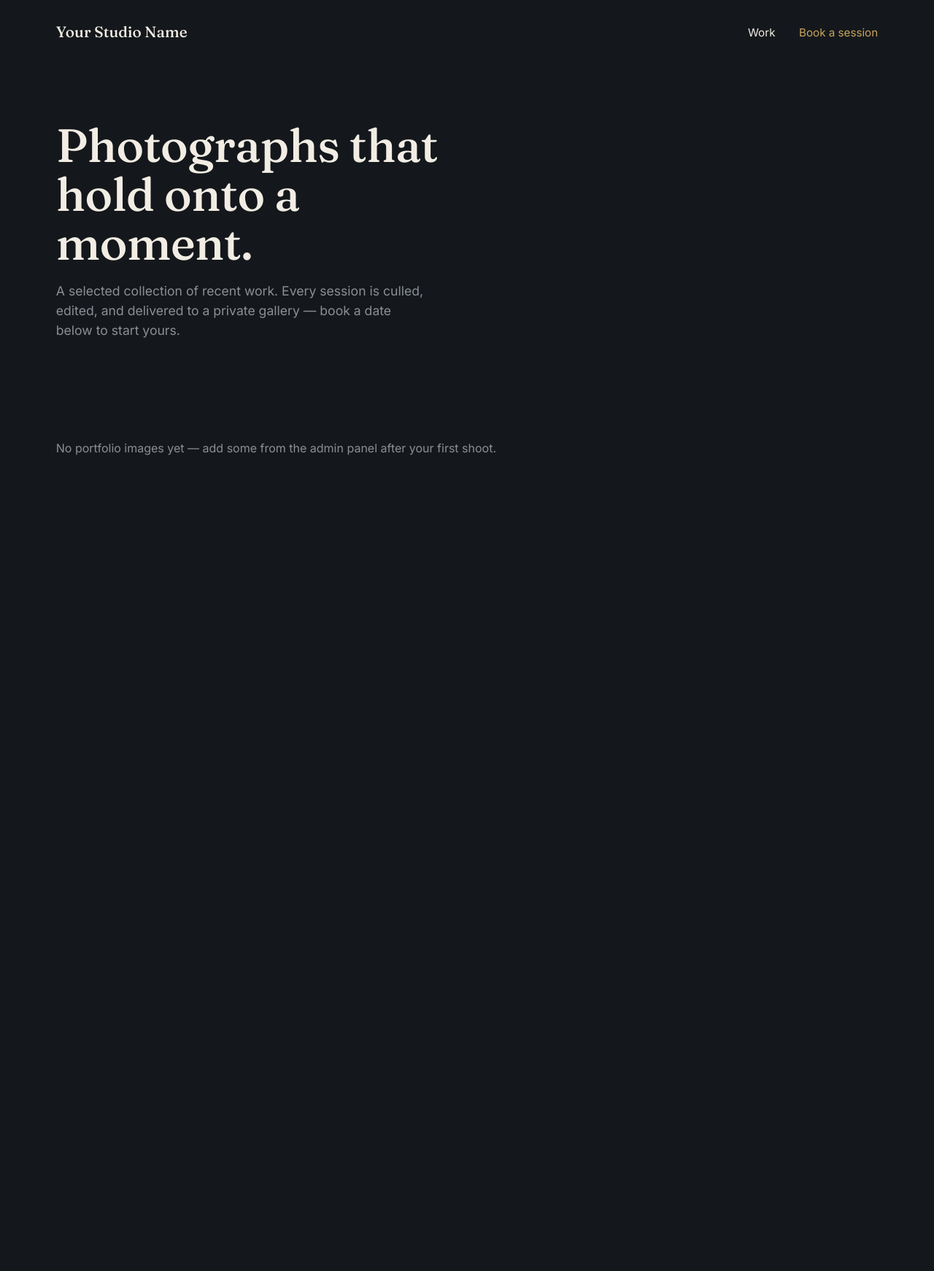
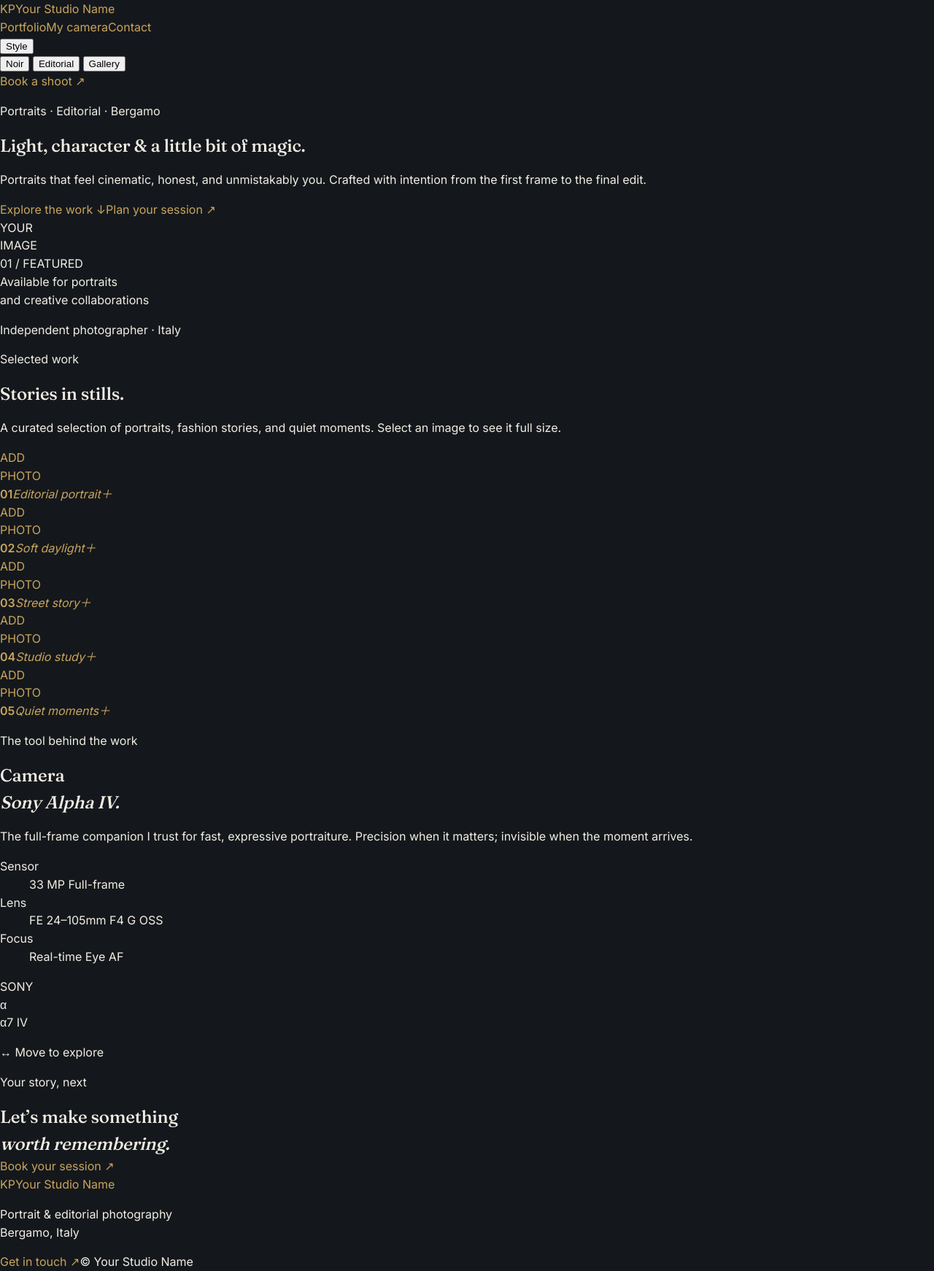
Before and after one commit to Krisheverglades/photostudio, a FastAPI app: page / in a window 1280 px wide. Shown: the whole page at 73% size. Before the commit the page ends 624 px from the top, so only its background shows below. Run offline with FastAPI, Linux system fonts and the light colour scheme.

Commit message:
Redesign photography portfolio experience

```diff
--- a/app/templates/portfolio.html
+++ b/app/templates/portfolio.html
@@ -1,38 +1,57 @@
 <!DOCTYPE html>
-<html lang="en">
+<html lang="en" data-theme="noir">
 <head>
   <meta charset="UTF-8">
   <meta name="viewport" content="width=device-width, initial-scale=1.0">
-  <title>{{ studio_name }}</title>
+  <meta name="description" content="Portrait and editorial photography in Bergamo, Italy.">
+  <title>{{ studio_name }} — Portrait &amp; Editorial Photography</title>
   <link rel="stylesheet" href="/static/style.css">
 </head>
-<body>
-  <div class="nav">
-    <div class="brand">{{ studio_name }}</div>
-    <div>
-      <a href="/">Work</a>
-      <a href="/book" class="cta">Book a session</a>
+<body class="portfolio-page">
+  <header class="site-header">
+    <a class="wordmark" href="/" aria-label="Home"><span class="wordmark-mark">KP</span><span>{{ studio_name }}</span></a>
+    <nav class="site-nav" aria-label="Main navigation"><a href="#work">Portfolio</a><a href="#camera">My camera</a><a href="/book">Contact</a></nav>
+    <div class="header-actions">
+      <button class="theme-trigger" id="themeTrigger" type="button" aria-expanded="false" aria-controls="themeMenu"><span class="theme-swatch" aria-hidden="true"></span><span>Style</span></button>
+      <div class="theme-menu" id="themeMenu" role="menu" aria-label="Choose a visual style">
+        <button type="button" data-set-theme="noir" role="menuitem"><i class="swatch-noir"></i>Noir</button>
+        <button type="button" data-set-theme="editorial" role="menuitem"><i class="swatch-editorial"></i>Editorial</button>
+        <button type="button" data-set-theme="gallery" role="menuitem"><i class="swatch-gallery"></i>Gallery</button>
       </div>
+      <a class="pill-link" href="/book">Book a shoot <span>↗</span></a>
     </div>
-
-  <div class="hero">
-    <h1>{{ tagline or "Photographs that hold onto a moment." }}</h1>
-    <p>A selected collection of recent work. Every session is culled, edited,
-       and delivered to a private gallery — book a date below to start yours.</p>
+  </header>
+  <main>
+    <section class="portfolio-hero">
+      <div class="hero-copy">
+        <p class="eyebrow"><span></span> Portraits · Editorial · Bergamo</p>
+        <h1>{{ tagline or "Light, character & a little bit of magic." }}</h1>
+        <p class="hero-intro">Portraits that feel cinematic, honest, and unmistakably you. Crafted with intention from the first frame to the final edit.</p>
+        <div class="hero-links"><a class="primary-action" href="#work">Explore the work <span>↓</span></a><a class="text-action" href="/book">Plan your session <span>↗</span></a></div>
       </div>
-
-  <div class="grid">
+      <div class="hero-visual" aria-label="Featured portrait">
+        {% if images %}<img src="/media/_portfolio/{{ images[0] }}" alt="Featured portrait by {{ studio_name }}">{% else %}<div class="portrait-placeholder portrait-one" role="img" aria-label="Add a featured portrait from the admin panel"><span>YOUR<br>IMAGE</span></div>{% endif %}
+        <div class="frame-number">01 / FEATURED</div><div class="hero-caption">Available for portraits<br>and creative collaborations</div>
+      </div>
+      <p class="vertical-note">Independent photographer · Italy</p>
+    </section>
+    <section class="work-section" id="work">
+      <div class="section-heading"><div><p class="eyebrow"><span></span> Selected work</p><h2>Stories in stills.</h2></div><p>A curated selection of portraits, fashion stories, and quiet moments. Select an image to see it full size.</p></div>
+      <div class="portfolio-grid">
         {% if images %}
-      {% for img in images %}
-        <a href="/media/_portfolio/{{ img }}" target="_blank">
-          <img src="/media/_portfolio/{{ img }}" alt="Portfolio photo" loading="lazy">
-        </a>
-      {% endfor %}
+          {% for img in images %}<a class="portfolio-card card-{{ (loop.index0 % 6) + 1 }}" href="/media/_portfolio/{{ img }}" target="_blank" rel="noopener"><img src="/media/_portfolio/{{ img }}" alt="Portrait photograph {{ loop.index }}" loading="lazy"><span class="card-meta"><b>{{ "%02d" | format(loop.index) }}</b><em>Portrait study</em><i>↗</i></span></a>{% endfor %}
         {% else %}
-      <p style="grid-column: 1/-1; color: var(--smoke); padding: 2vw 0;">
-        No portfolio images yet — add some from the admin panel after your first shoot.
-      </p>
+          {% for item in [('01','Editorial portrait','portrait-two'),('02','Soft daylight','portrait-three'),('03','Street story','portrait-four'),('04','Studio study','portrait-five'),('05','Quiet moments','portrait-six')] %}<a class="portfolio-card card-{{ loop.index }} placeholder-card" href="/admin" aria-label="Add {{ item[1] }} from the admin panel"><div class="portrait-placeholder {{ item[2] }}"><span>ADD<br>PHOTO</span></div><span class="card-meta"><b>{{ item[0] }}</b><em>{{ item[1] }}</em><i>＋</i></span></a>{% endfor %}
         {% endif %}
       </div>
+    </section>
+    <section class="camera-section" id="camera">
+      <div class="camera-copy"><p class="eyebrow"><span></span> The tool behind the work</p><h2>Camera<br><em>Sony Alpha IV.</em></h2><p>The full-frame companion I trust for fast, expressive portraiture. Precision when it matters; invisible when the moment arrives.</p><dl class="camera-specs"><div><dt>Sensor</dt><dd>33 MP Full-frame</dd></div><div><dt>Lens</dt><dd>FE 24–105mm F4 G OSS</dd></div><div><dt>Focus</dt><dd>Real-time Eye AF</dd></div></dl></div>
+      <div class="camera-stage" id="cameraStage"><div class="camera-glow"></div><div class="camera-model" id="cameraModel" aria-label="Interactive 3D illustration of a Sony Alpha IV camera"><div class="camera-top"><span></span></div><div class="camera-body"><div class="camera-logo">SONY</div><div class="alpha-mark">α</div><div class="shutter"></div><div class="camera-grip"></div><div class="lens-mount"><div class="lens"><div class="lens-glass"><span></span></div></div></div><div class="model-name">α7 IV</div></div></div><p class="drag-hint"><span>↔</span> Move to explore</p></div>
+    </section>
+    <section class="closing-section"><p class="eyebrow"><span></span> Your story, next</p><h2>Let’s make something<br><em>worth remembering.</em></h2><a class="primary-action" href="/book">Book your session <span>↗</span></a></section>
+  </main>
+  <footer class="site-footer"><a class="wordmark" href="/"><span class="wordmark-mark">KP</span><span>{{ studio_name }}</span></a><p>Portrait &amp; editorial photography<br>Bergamo, Italy</p><a href="/book">Get in touch ↗</a><span>© <span id="year"></span> {{ studio_name }}</span></footer>
+  <script src="/static/portfolio.js" defer></script>
 </body>
 </html>
```
Lines whose indentation alone changed are shown as unchanged.
